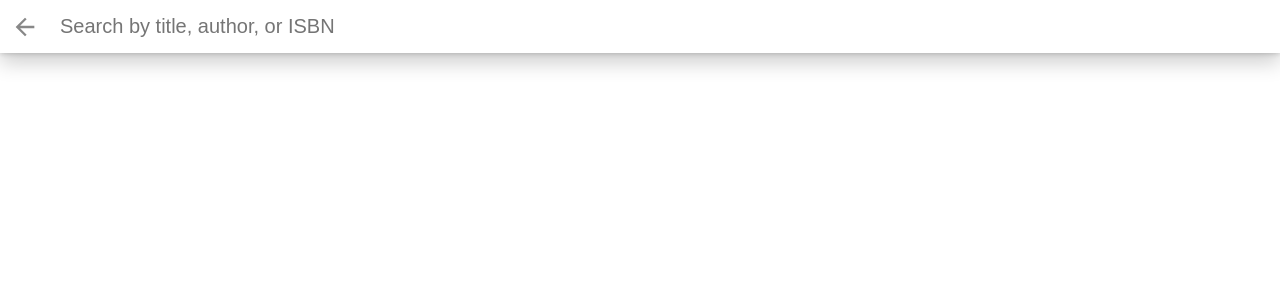
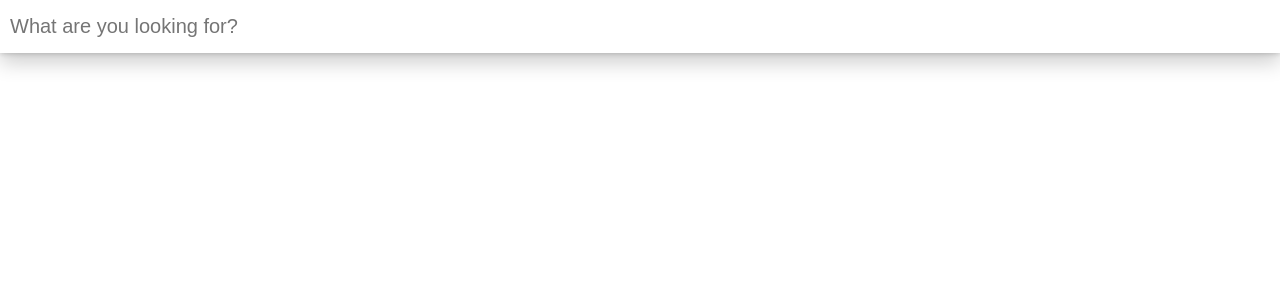
Before and after one commit to alaaali928821/MyReads, a React (Create React App) app: page /Search in a window 1280 px wide. Shown: the top 300 px of the page. Built offline with nearby package versions, Linux system fonts and the light colour scheme.

Commit message:
Add book search

```diff
--- a/src/components/book-component.tsx
+++ b/src/components/book-component.tsx
@@ -4,7 +4,7 @@ import { actionCreators } from '../state';
 import { RootState } from '../state/reducers';
 import { oneBook } from '../types/book';
 
-function Book(props: { book: oneBook }) {
+function Book(props: { book: oneBook}) {
   const state = useSelector((state: RootState) => state.book)
   const dispatch = useDispatch();
 
--- a/src/components/find_A_book-component.tsx
+++ b/src/components/find_A_book-component.tsx
@@ -1,9 +1,9 @@
 import "../App.css";
 import { Link } from 'react-router-dom'
-function FindABook() {
+function FindABook(props: any) {
     return (
         <div className="open-search">
-             <Link to="/search"><button>Add a book</button></Link>
+             <Link to="/search"><button  onClick={props.resetSearch}>Add a book</button></Link>
         </div>
     )
 }
--- a/src/components/shelf-component.tsx
+++ b/src/components/shelf-component.tsx
@@ -1,6 +1,4 @@
 import Book from "./book-component"
-import React from 'react';
-import { useSelector, useDispatch } from 'react-redux';
 import { oneBook } from "../types/book";
 import { Shelv } from "../types/shelf";
 
--- a/src/views/search.tsx
+++ b/src/views/search.tsx
@@ -1,26 +1,49 @@
-import React from 'react';
+import React, { useState } from 'react';
+import Book from '../components/book-component';
+import * as BookApis from '../BooksAPI'
+export const Search: React.FC = () => {
+    const [message, setMessage] = useState('');
+    const [filteredBooks, setFilteredBooks] = useState([]);
 
-function Search() {
+
+    const handleChange = (e: { target: { value: string; }; }) => {
+        setMessage(e.target.value);
+        BookApis.search(e.target.value, 5).then((filterdBooks) => {
+            setFilteredBooks(filterdBooks)
+        })
+
+    };
+
+
     return (
-        <div className="search-books">
-            <div className="search-books-bar">
-                <a
-                    className="close-search"
-                >
-                    Close
-                </a>
-                <div className="search-books-input-wrapper">
+        <React.Fragment>
+
+            <div className="search-books">
+                <div className="search-books-bar">
                     <input
                         type="text"
-                        placeholder="Search by title, author, or ISBN"
+                        id="message"
+                        name="message"
+                        onChange={handleChange}
+                        value={message}
+                        placeholder="What are you looking for?"
                     />
                 </div>
             </div>
-            <div className="search-books-results">
-                <ol className="books-grid"></ol>
+            <div>
+                <div className="books-grid">
+
+                    {filteredBooks && filteredBooks.length > 0 && filteredBooks.map((value: any) => {
+                        return (
+                            <Book key={value.id} book={value} />
+                        );
+                    })}
+                    {!filteredBooks && <h1>No Books Found</h1>}
+                </div>
             </div>
-        </div>
-    )
+        </React.Fragment>
+
+    );
 }
 
 export default Search;
```
Also changed, not shown: src/index.tsx (+3 -4 lines), 1 other file (tests, documents, lock files or other folders).
